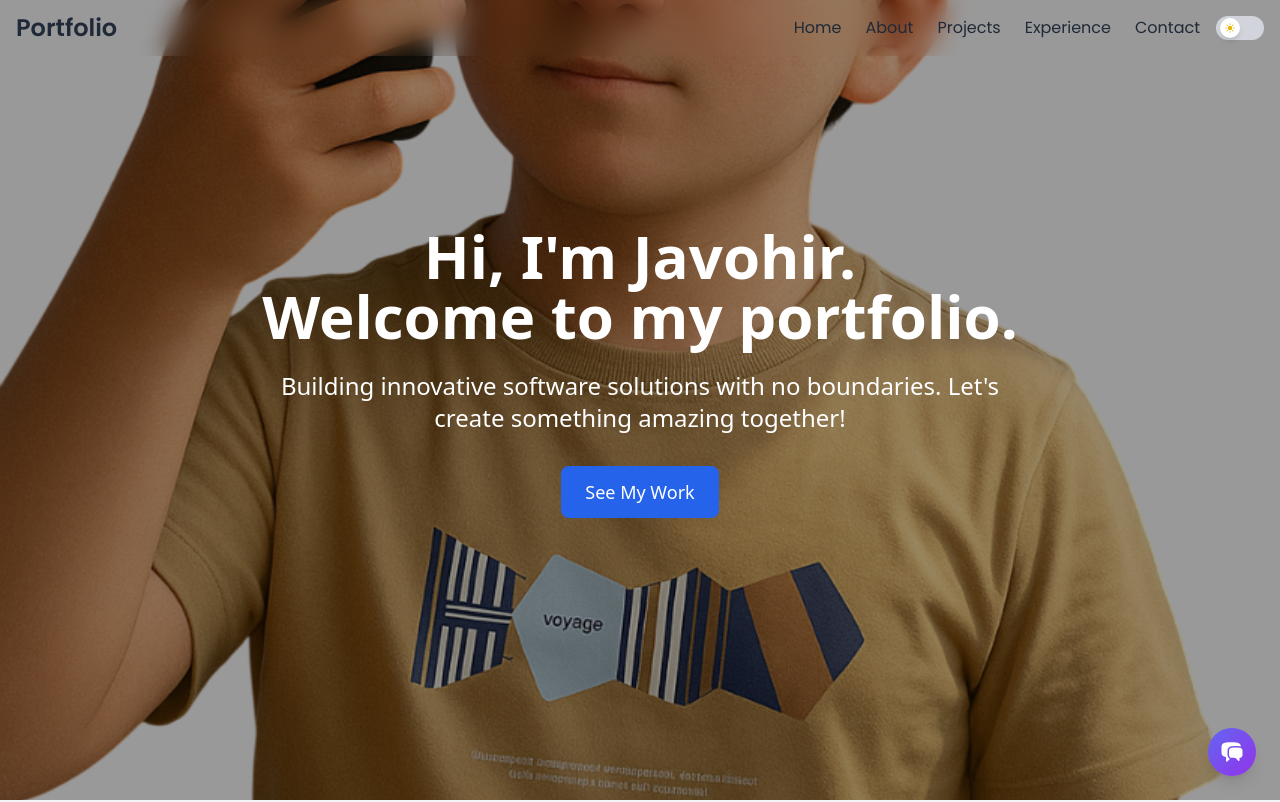
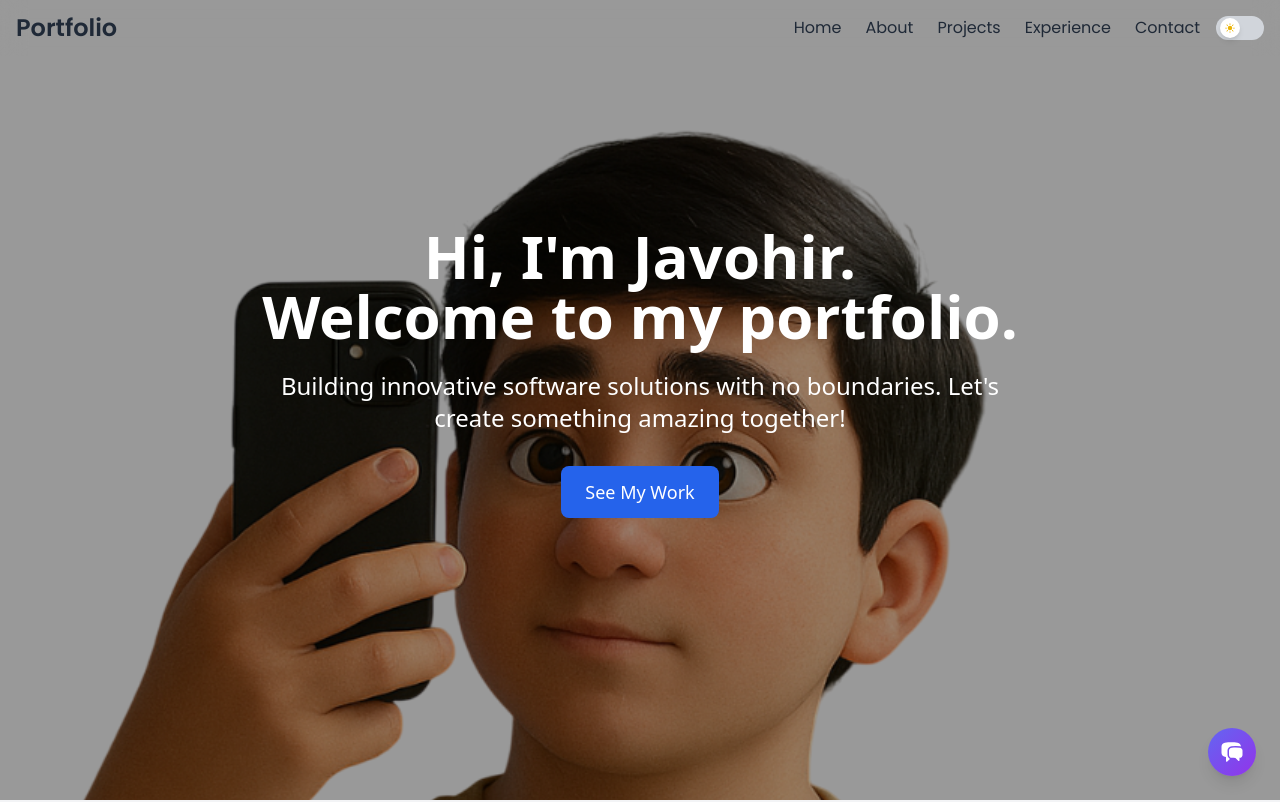
Before and after one commit to Javokhiir/portfolio, a Vue app: page / in a window 1280 px wide. Shown: the top 802 px of the page. Built offline with nearby package versions, Linux system fonts and the light colour scheme; some icons are missing.

Commit message:
fixed design

```diff
--- a/src/components/Hero.vue
+++ b/src/components/Hero.vue
@@ -1,5 +1,5 @@
 <template>
-  <div class="relative bg-cover bg-center md:bg-blend-overlay h-[100vh] md:h-[100vh] text-white" style=" background-image: url('/javohir.png'); background-attachment: fixed;">
+  <div class="relative bg-cover bg-center md:bg-blend-overlay h-[100vh] md:h-[100vh] text-white" style="background-image: url('/javohir.png'); background-attachment: fixed; background-position: center top;">
     <div class="absolute inset-0 bg-black bg-opacity-40"></div>
     <div class="absolute inset-0 flex flex-col items-center justify-center text-center z-10 px-4">
       <div class="fade-in">
@@ -31,6 +31,7 @@
   </div>
 </template>
 
+
 <script setup>
 import { ref } from 'vue'
 import { Icon } from '@iconify/vue'
```
